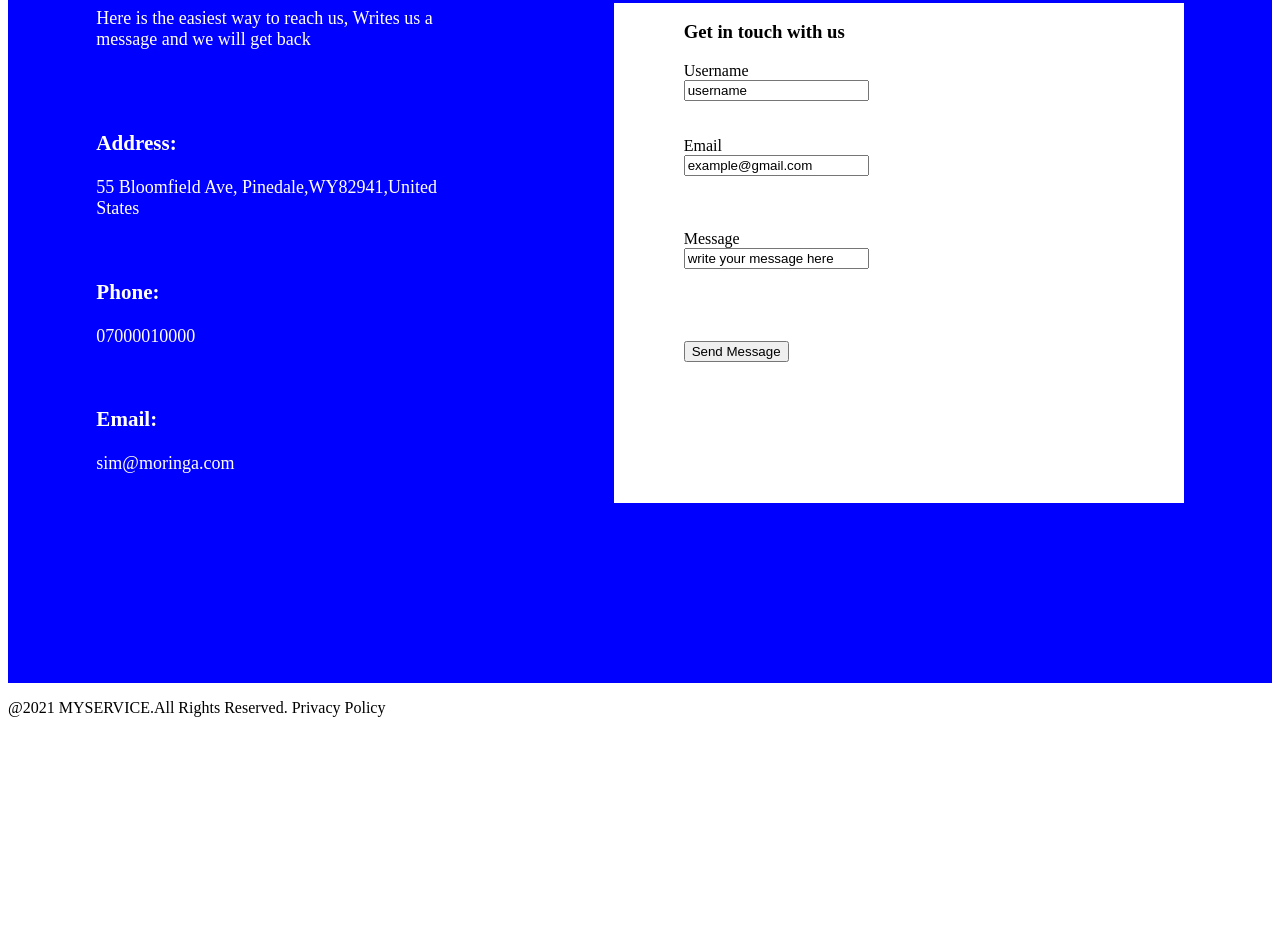
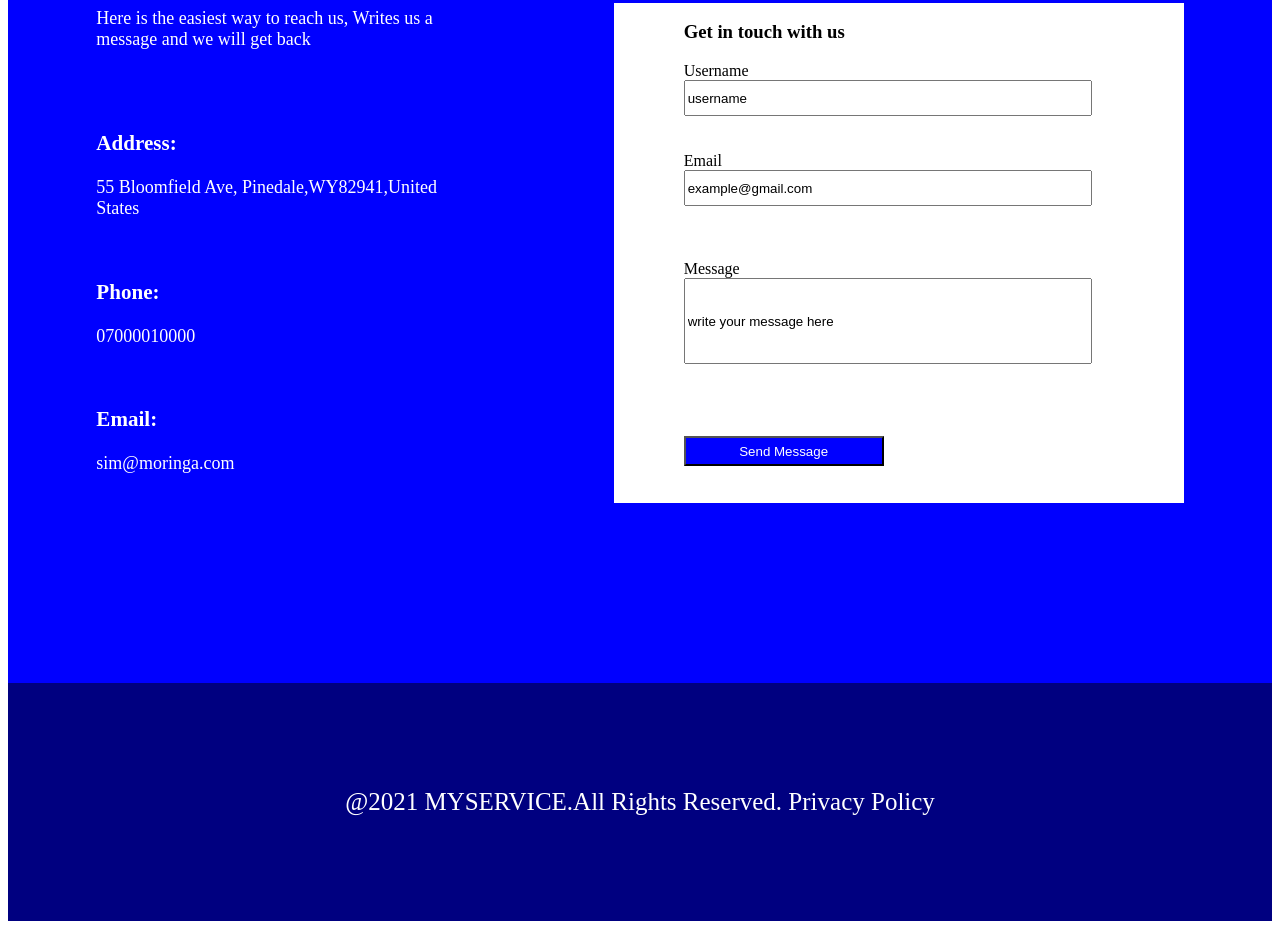
Before and after one commit to Memory-Wabwile/servicer, a plain HTML site: page index.html in a window 1280 px wide. Shown: the part 3692-4621 px from the top of the page. Before the commit the page ends 4425 px from the top, so only its background shows below. Drawn offline with Linux system fonts and the light colour scheme.

Commit message:
style the footer

```diff
--- a/index.css
+++ b/index.css
@@ -136,3 +136,25 @@ li a{
      margin-top: 70px;
      padding-left: 70px;
  }
+ #Username,#Email{
+    height: 30px;
+    width: 400px;
+}
+#Message{
+    width: 400px;
+    height: 80px;
+}
+#submit{
+    color: white;
+    background-color: blue;
+    text-align: center;
+    height: 30px;
+    width: 200px;
+}
+footer{
+ color: white;
+ background-color: navy;
+ padding: 80px;
+ text-align: center;
+ font-size: 25px;
+}
```
